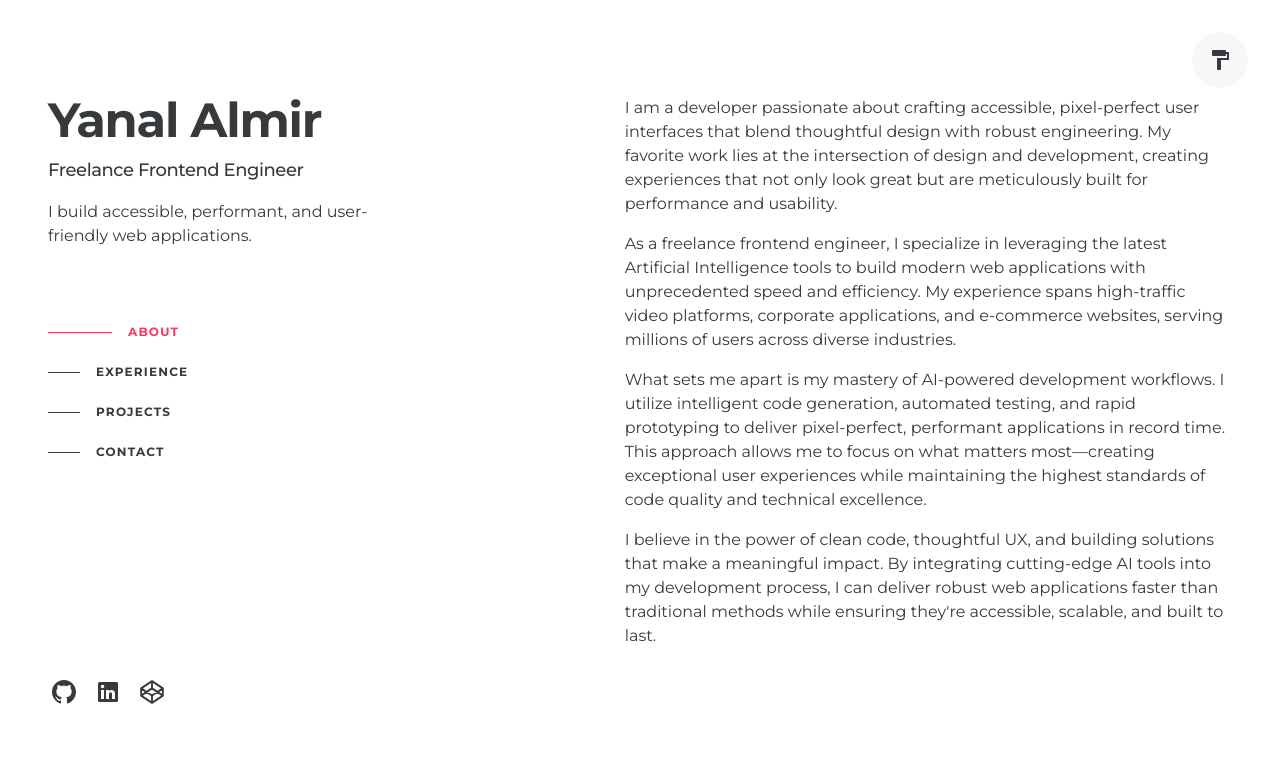
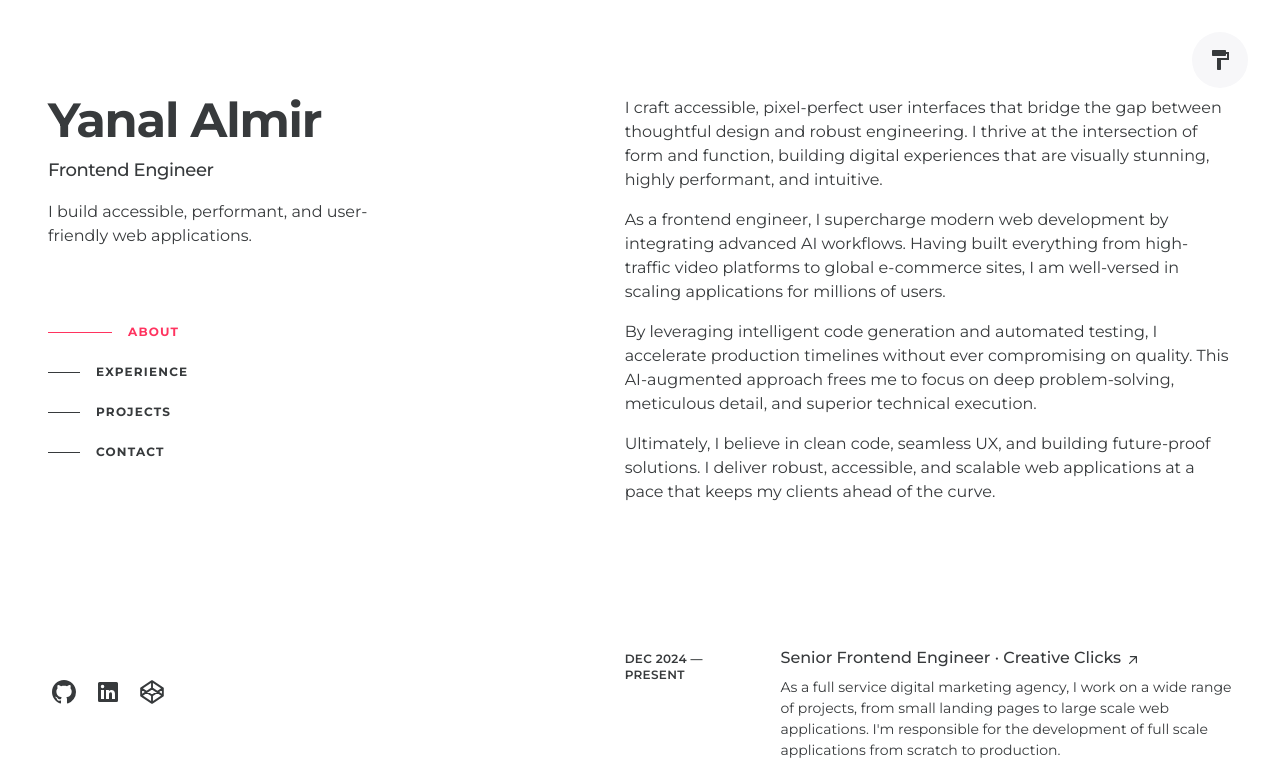
Before and after one commit to yanalalmer/portfolio-website, a Next.js app: page / in a window 1280 px wide. Shown: the top 775 px of the page. Built offline with nearby package versions, Linux system fonts and the light colour scheme.

Commit message:
fixed theme selectors and added new font

```diff
--- a/app/components/About.tsx
+++ b/app/components/About.tsx
@@ -5,33 +5,16 @@ export const About = () => {
       className="mb-16 scroll-mt-16 md:mb-24 lg:mb-36 lg:scroll-mt-24"
     >
       <p className="mb-4">
-        I am a developer passionate about crafting accessible, pixel-perfect
-        user interfaces that blend thoughtful design with robust engineering. My
-        favorite work lies at the intersection of design and development,
-        creating experiences that not only look great but are meticulously built
-        for performance and usability.
+        I craft accessible, pixel-perfect user interfaces that bridge the gap between thoughtful design and robust engineering. I thrive at the intersection of form and function, building digital experiences that are visually stunning, highly performant, and intuitive.
       </p>
       <p className="mb-4">
-        As a freelance frontend engineer, I specialize in leveraging the latest
-        Artificial Intelligence tools to build modern web applications with
-        unprecedented speed and efficiency. My experience spans high-traffic
-        video platforms, corporate applications, and e-commerce websites,
-        serving millions of users across diverse industries.
+        As a frontend engineer, I supercharge modern web development by integrating advanced AI workflows. Having built everything from high-traffic video platforms to global e-commerce sites, I am well-versed in scaling applications for millions of users.
       </p>
       <p className="mb-4">
-        What sets me apart is my mastery of AI-powered development workflows. I
-        utilize intelligent code generation, automated testing, and rapid
-        prototyping to deliver pixel-perfect, performant applications in record
-        time. This approach allows me to focus on what matters most—creating
-        exceptional user experiences while maintaining the highest standards of
-        code quality and technical excellence.
+        By leveraging intelligent code generation and automated testing, I accelerate production timelines without ever compromising on quality. This AI-augmented approach frees me to focus on deep problem-solving, meticulous detail, and superior technical execution.
       </p>
       <p className="mb-4">
-        I believe in the power of clean code, thoughtful UX, and building
-        solutions that make a meaningful impact. By integrating cutting-edge AI
-        tools into my development process, I can deliver robust web applications
-        faster than traditional methods while ensuring they're accessible,
-        scalable, and built to last.
+        Ultimately, I believe in clean code, seamless UX, and building future-proof solutions. I deliver robust, accessible, and scalable web applications at a pace that keeps my clients ahead of the curve.
       </p>
     </section>
   );
--- a/app/components/Header.tsx
+++ b/app/components/Header.tsx
@@ -35,7 +35,7 @@ export const Header = () => {
           Yanal Almir
         </h1>
         <h2 className="mt-3 text-lg font-medium tracking-tight">
-          Freelance Frontend Engineer
+          Frontend Engineer
         </h2>
         <p className="mt-4 max-w-xs leading-normal">
           I build accessible, performant, and user-friendly web applications.
```
